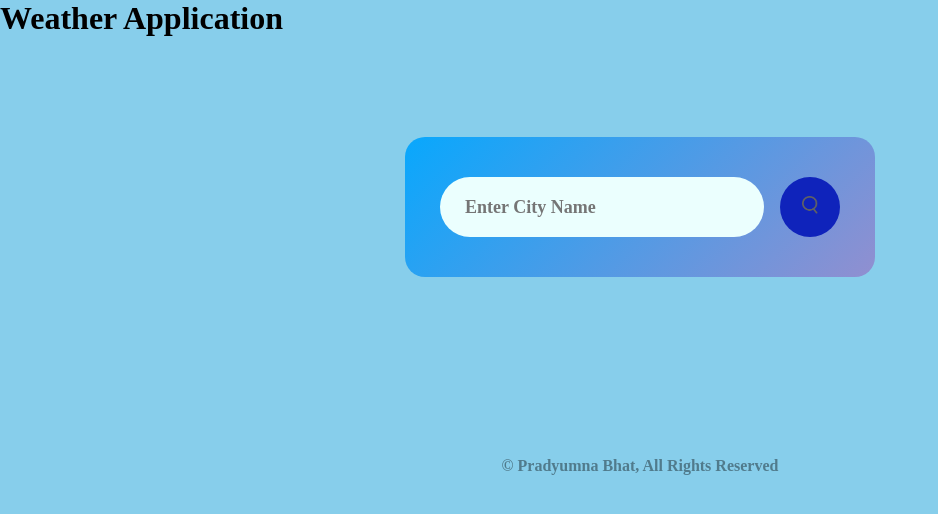
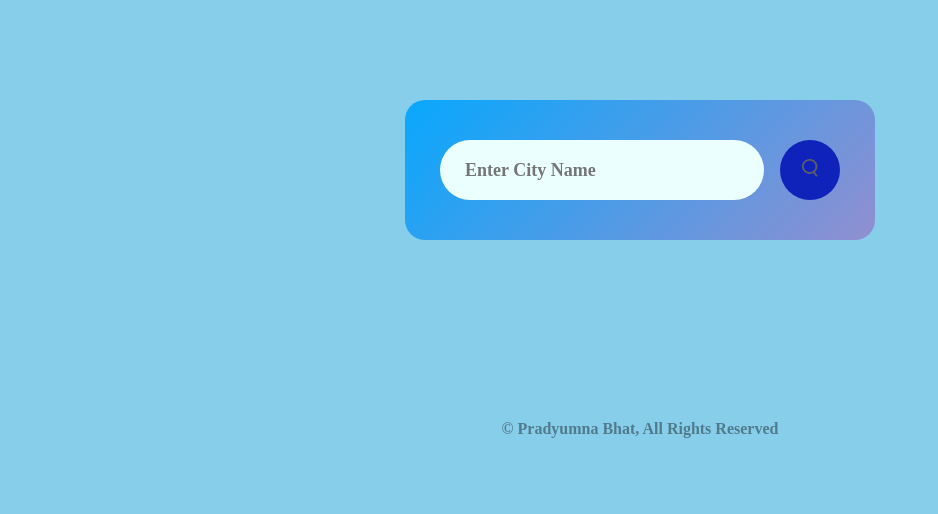
Before and after one commit to pradyumna100903/PRODIGY_WD_01, a plain HTML site: page index.html in a window 1280 px wide. Shown: the whole page, without its empty margins (0-938 px from the left). Drawn offline with Linux system fonts and the light colour scheme.

Commit message:
Update index.html

```diff
--- a/index.html
+++ b/index.html
@@ -7,7 +7,7 @@
     <link rel="stylesheet" href="style.css">
 </head>
 <body>
-<h1>Weather Application</h1>
+
 <div class="card">
     <div class="search">
   <input type="text" placeholder="Enter City Name" spellcheck="false">
```
